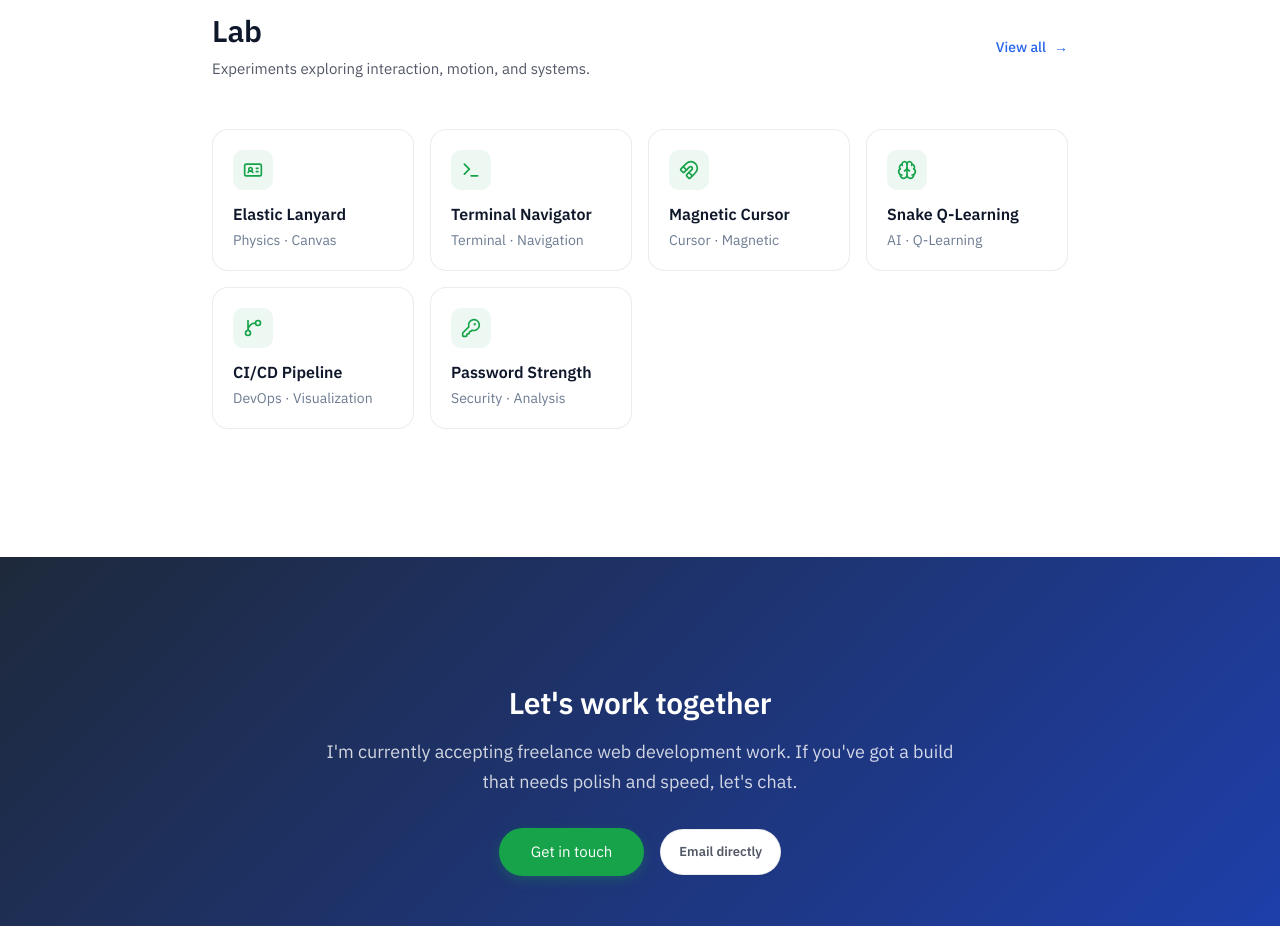
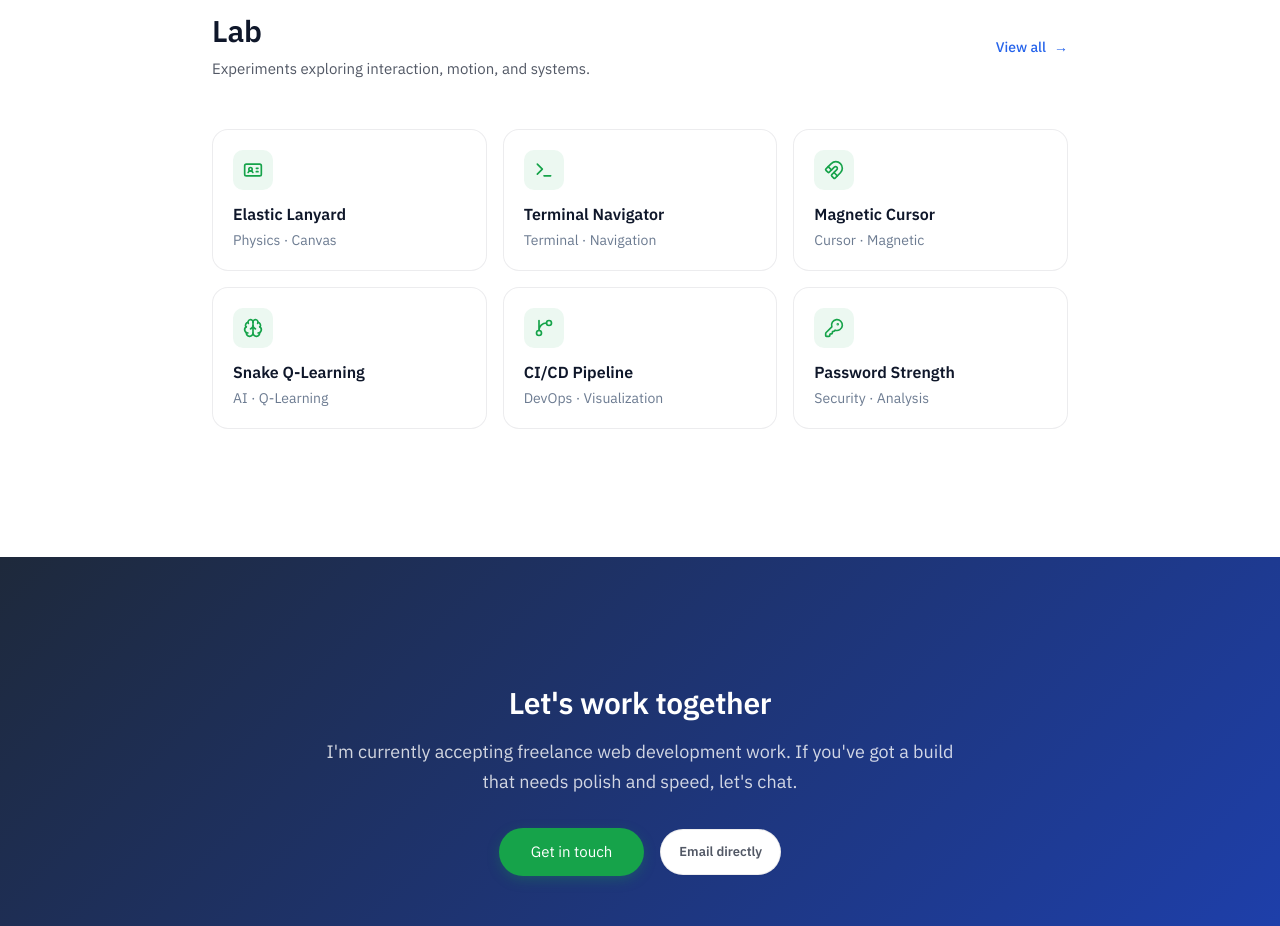
Before and after one commit to W17ant/aoneill-portfolio, a Next.js app: page / in a window 1280 px wide. Shown: the part 2420-3346 px from the top of the page. Built offline with nearby package versions, Linux system fonts and the light colour scheme; no server answers.

Commit message:
Change Lab grid to 3x2 on desktop

```diff
--- a/src/app/page.tsx
+++ b/src/app/page.tsx
@@ -212,7 +212,7 @@
             </Link>
           </div>
 
-          <div className="grid gap-4 grid-cols-2 lg:grid-cols-4">
+          <div className="grid gap-4 grid-cols-2 lg:grid-cols-3">
             {experiments.slice(0, 6).map((exp) => (
               <Link
                 key={exp.slug}
```
